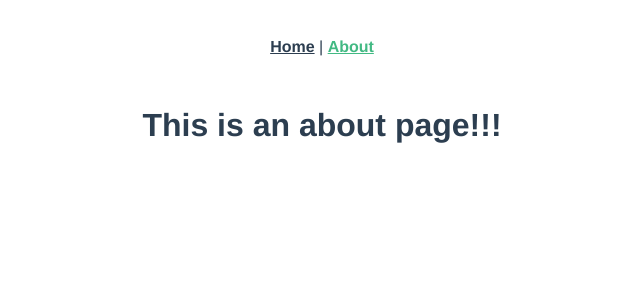
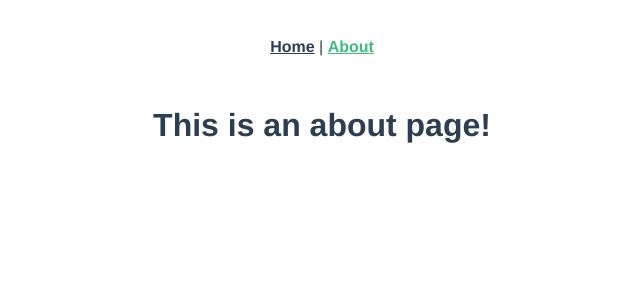
Before and after one commit to helaili/actions-showcase, a Vue app: page /#/about in a window 1280 px wide. Shown: the top 300 px of the page, without its empty margins (318-958 px from the left). Built offline with nearby package versions, Linux system fonts and the light colour scheme.

Commit message:
dummy commit

```diff
--- a/src/views/About.vue
+++ b/src/views/About.vue
@@ -1,5 +1,5 @@
 <template>
   <div class="about">
-    <h1>This is an about page!!!</h1>
+    <h1>This is an about page!</h1>
   </div>
 </template>
```
Also changed, not shown: 1 other file (tests, documents, lock files or other folders).
